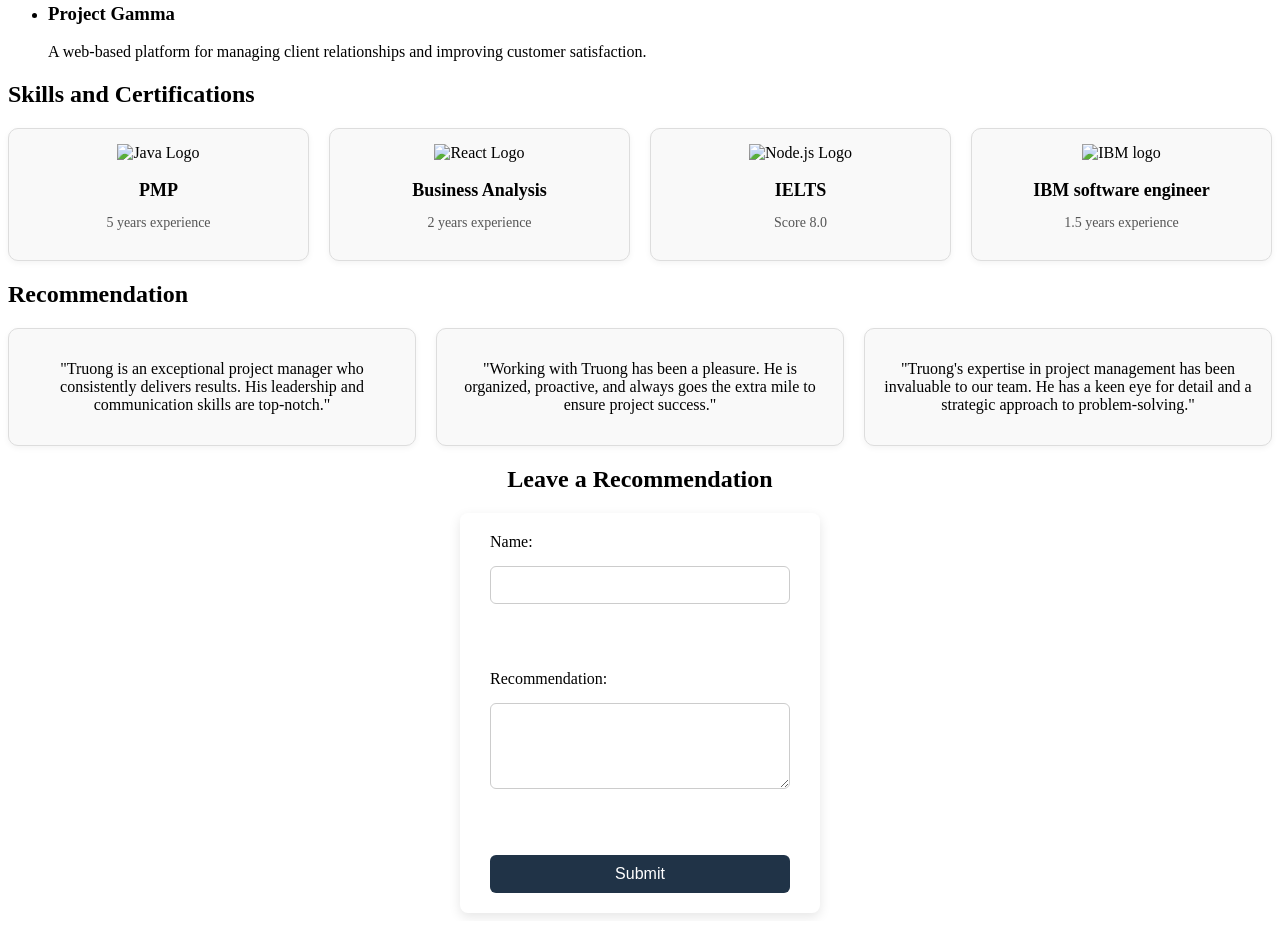
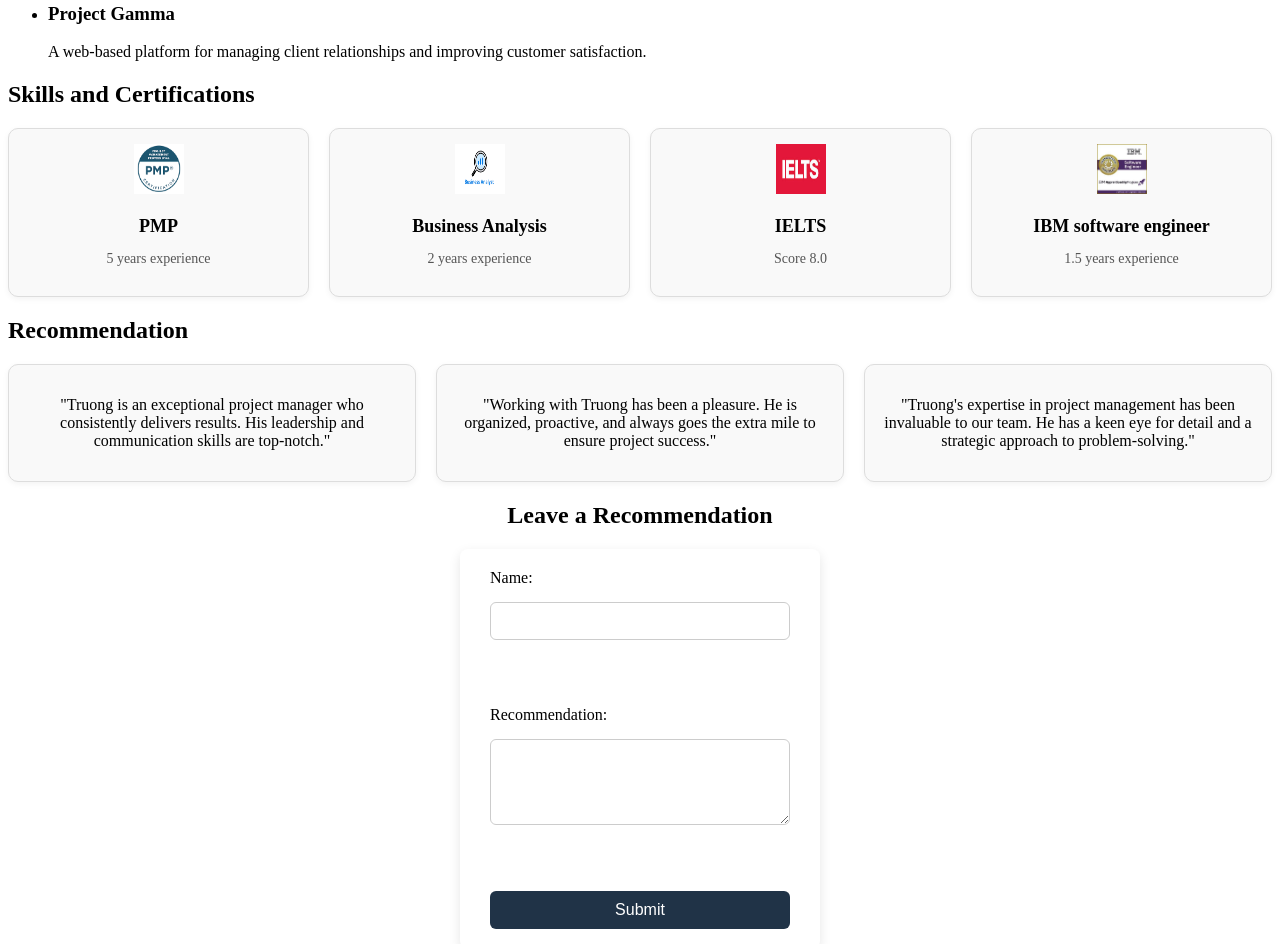
Before and after one commit to truong20081991/my-porfolio, a plain HTML site: page index.html in a window 1280 px wide. Shown: the part 807-1751 px from the top of the page. Before the commit the page ends 1728 px from the top, so only its background shows below. Drawn offline with Linux system fonts and the light colour scheme.

Commit message:
Update index.html

```diff
--- a/index.html
+++ b/index.html
@@ -67,22 +67,22 @@
                 <h2>Skills and Certifications</h2>
                 <div class="skills-grid">
                     <div class="skill-card">
-                        <img src="pmp.png" alt="Java Logo">
+                        <img src="html_finalprojimages/pmp.png" alt="Java Logo">
                         <h3>PMP</h3>
                         <p>5 years experience</p>
                     </div>
                     <div class="skill-card">
-                        <img src="BA.png" alt="React Logo">
+                        <img src="html_finalprojimages/BA.png" alt="React Logo">
                         <h3>Business Analysis</h3>
                         <p>2 years experience</p>
                     </div>
                     <div class="skill-card">
-                        <img src="ielts.jpg" alt="Node.js Logo">
+                        <img src="html_finalprojimages/ielts.jpg" alt="Node.js Logo">
                         <h3>IELTS</h3>
                         <p>Score 8.0</p>
                     </div>
                     <div class="skill-card">
-                        <img src="ibm.jpg" alt="IBM logo">
+                        <img src="html_finalprojimages/ibm.jpg" alt="IBM logo">
                         <h3>IBM software engineer</h3>
                         <p>1.5 years experience</p>
                     </div>
```
